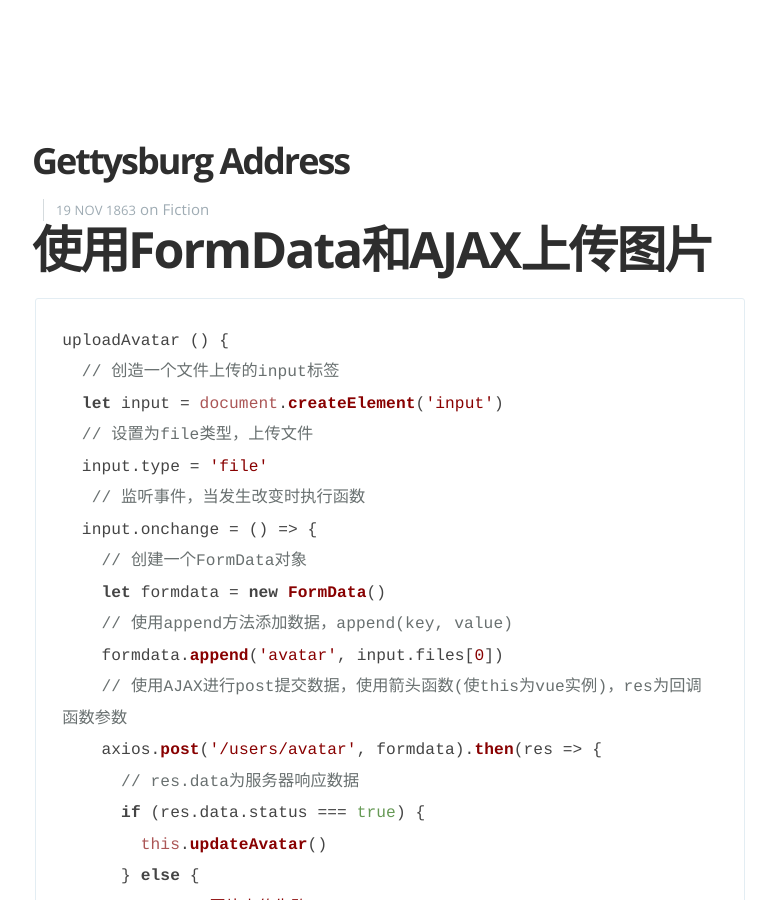
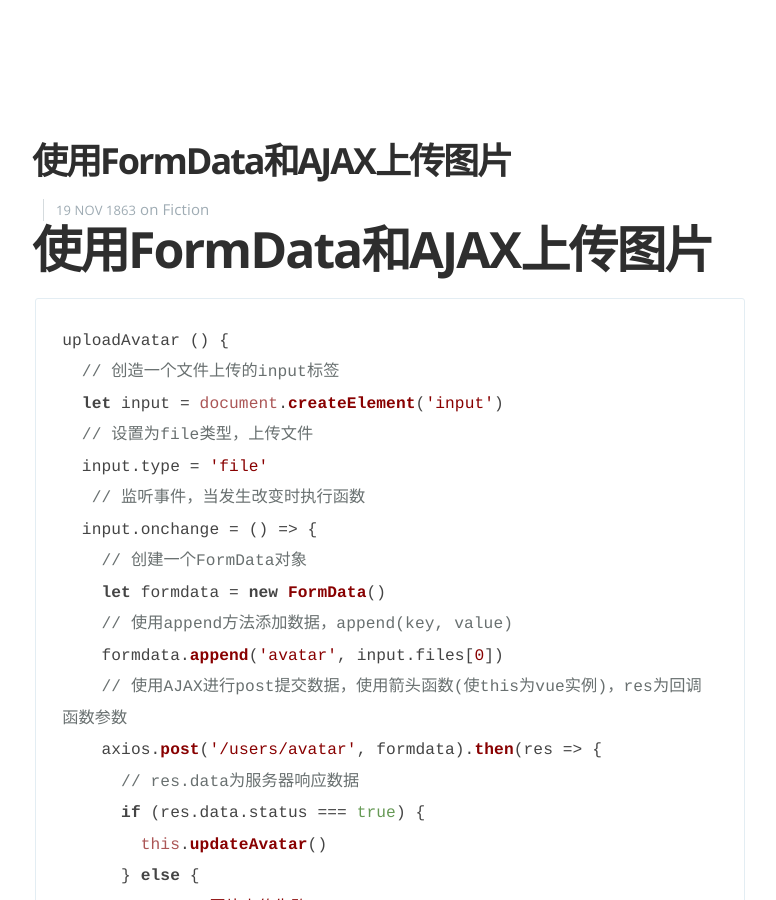
Before and after one commit to yangliangwu/blog, a Jekyll site: the page built from _posts/2018-04-08-formdata&form.md, in a window 1280 px wide and 900 px high. Shown: the whole window, without its empty margins (250-1026 px from the left). Built offline with Jekyll 4.4.1, drawn with Linux system fonts in a browser that asks for light colours; nearby versions of some CDN libraries.

Commit message:
Update 2018-04-08-formdata&form.md

```diff
--- a/_posts/2018-04-08-formdata&form.md
+++ b/_posts/2018-04-08-formdata&form.md
@@ -2,7 +2,7 @@
 layout: post
 cover: false
 navigation: false
-title: Gettysburg Address
+title: 使用FormData和AJAX上传图片
 date: 1863-11-19 10:18:00
 tags: fiction
 subclass: 'post tag-fiction'
```
